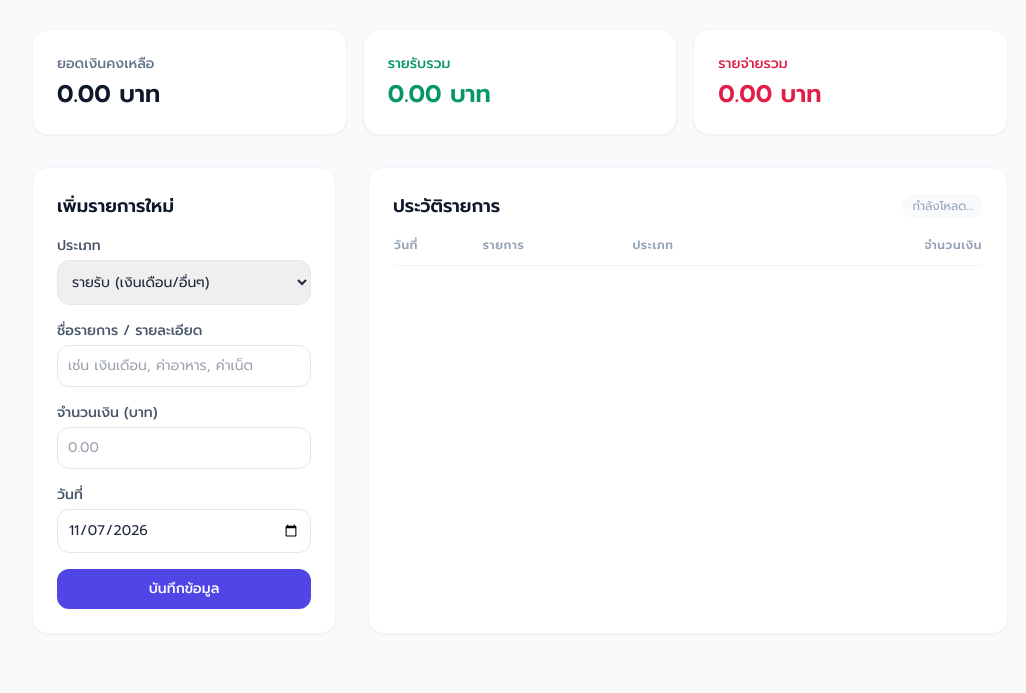
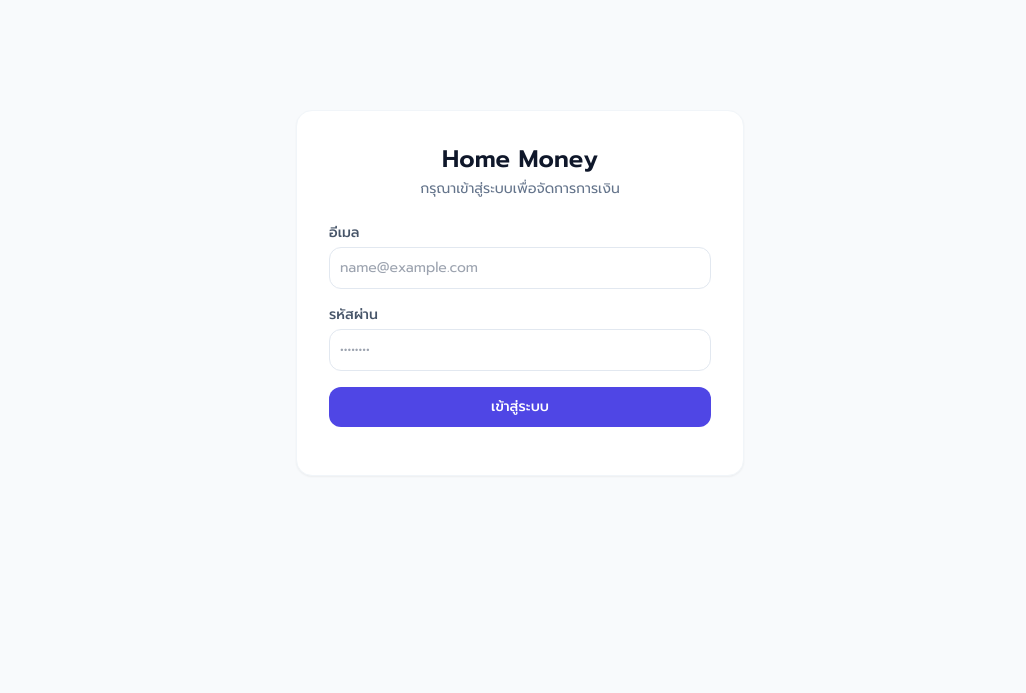
Before and after one commit to surachet-bunt/home-money-management, a plain HTML site: page index.html in a window 1280 px wide. Shown: the part 107-800 px from the top of the page, without its empty margins (120-1146 px from the left). Drawn offline with nearby package versions, Linux system fonts and the light colour scheme; no server answers.

Commit message:
Refactor login and main app structure in index.html

```diff
--- a/index.html
+++ b/index.html
@@ -13,15 +13,39 @@
         body { font-family: 'Prompt', sans-serif; }
     </style>
 </head>
-<body class="bg-slate-50 text-slate-800 min-h-screen p-4">
+<body class="bg-slate-50 text-slate-800 min-h-screen flex items-center justify-center p-4">
 
-    <div class="max-w-5xl mx-auto p-2 md:p-6">
+    <!-- ส่วนที่ 1: หน้าจอเข้าสู่ระบบ (Login Screen) -->
+    <div id="auth-container" class="w-full max-w-md bg-white p-8 rounded-2xl shadow-sm border border-slate-100 hidden">
+        <div class="text-center mb-6">
+            <h1 class="text-2xl font-bold text-slate-900">Home Money</h1>
+            <p class="text-slate-500 text-sm mt-1">กรุณาเข้าสู่ระบบเพื่อจัดการการเงิน</p>
+        </div>
+        <form onsubmit="handleLogin(event)" class="space-y-4">
+            <div>
+                <label class="block text-sm font-medium text-slate-600 mb-1">อีเมล</label>
+                <input type="email" id="login-email" required placeholder="name@example.com" class="w-full rounded-xl border border-slate-200 p-2.5 text-sm focus:outline-none focus:border-indigo-500">
+            </div>
+            <div>
+                <label class="block text-sm font-medium text-slate-600 mb-1">รหัสผ่าน</label>
+                <input type="password" id="login-password" required placeholder="••••••••" class="w-full rounded-xl border border-slate-200 p-2.5 text-sm focus:outline-none focus:border-indigo-500">
+            </div>
+            <button type="submit" id="login-btn" class="w-full bg-indigo-600 hover:bg-indigo-700 text-white font-medium py-2.5 rounded-xl transition text-sm">
+                เข้าสู่ระบบ
+            </button>
+            <p id="auth-error" class="text-rose-600 text-xs text-center mt-2"></p>
+        </form>
+    </div>
+
+    <!-- ส่วนที่ 2: หน้าจอหลักจัดการการเงิน (แสดงเมื่อ Login แล้ว) -->
+    <div id="app-container" class="w-full max-w-5xl mx-auto p-2 md:p-6 hidden">
         <!-- Header & Filter -->
         <header class="flex flex-col md:flex-row justify-between items-center mb-8 gap-4">
             <div>
                 <h1 class="text-3xl font-bold text-slate-900">Home Money Management</h1>
-                <p class="text-slate-500 mt-1">ระบบจัดการเงินในบ้าน (เชื่อมต่อ Supabase)</p>
+                <p class="text-slate-500 mt-1">ระบบจัดการเงินในบ้าน</p>
             </div>
+            <div class="flex items-center gap-4">
                 <!-- ตัวเลือกกรองข้อมูลรายเดือน / รายปี -->
                 <div class="flex items-center gap-2 bg-white p-2 rounded-2xl shadow-sm border border-slate-100">
                     <select id="filter-month" onchange="fetchTransactions()" class="bg-transparent text-sm font-medium text-slate-700 focus:outline-none px-2 py-1">
@@ -43,6 +67,10 @@
                         <option value="2026">2026</option>
                         <option value="2025">2025</option>
                     </select>
+                </div>
+                <button onclick="handleLogout()" class="bg-slate-100 hover:bg-rose-50 hover:text-rose-600 text-slate-600 px-4 py-2 rounded-xl text-sm font-medium transition">
+                    ออกจากระบบ
+                </button>
             </div>
         </header>
 
@@ -123,16 +151,65 @@
         const SUPABASE_URL = 'https://tuapmbxwkibobxwmadih.supabase.co';
         const SUPABASE_ANON_KEY = 'sb_publishable_UNPj_koVoRXl92tjbAUVMg_e35WSDQF';
 
-        // เปลี่ยนชื่อตัวแปรเป็น sbClient เพื่อป้องกันการประกาศซ้ำกับระบบภายใน
         const sbClient = window.supabase.createClient(SUPABASE_URL, SUPABASE_ANON_KEY);
 
-        // ตั้งค่าวันที่เริ่มต้นเป็นปัจจุบัน
+        // ตรวจสอบสถานะการล็อกอินเมื่อเปิดหน้าเว็บ
+        async function checkUser() {
+            const { data: { session } } = await sbClient.auth.getSession();
+            if (session) {
+                // ล็อกอินแล้ว แสดงหน้าแอป
+                document.getElementById('auth-container').classList.add('hidden');
+                document.getElementById('app-container').classList.remove('hidden');
+                document.body.classList.remove('flex', 'items-center', 'justify-center');
+
+                // ตั้งค่าเริ่มต้นวันที่
                 const now = new Date();
                 document.getElementById('date').valueAsDate = now;
                 document.getElementById('filter-month').value = String(now.getMonth() + 1).padStart(2, '0');
                 document.getElementById('filter-year').value = String(now.getFullYear());
 
-        // ฟังก์ชันดึงข้อมูลจาก Supabase มาแสดงผล
+                fetchTransactions();
+            } else {
+                // ยังไม่ล็อกอิน แสดงหน้าฟอร์ม Login
+                document.getElementById('auth-container').classList.remove('hidden');
+                document.getElementById('app-container').classList.add('hidden');
+                document.body.classList.add('flex', 'items-center', 'justify-center');
+            }
+        }
+
+        // ฟังก์ชันจัดการการเข้าสู่ระบบ
+        async function handleLogin(e) {
+            e.preventDefault();
+            const email = document.getElementById('login-email').value;
+            const password = document.getElementById('login-password').value;
+            const errorEl = document.getElementById('auth-error');
+            const loginBtn = document.getElementById('login-btn');
+
+            loginBtn.disabled = true;
+            loginBtn.innerText = 'กำลังตรวจสอบ...';
+            errorEl.innerText = '';
+
+            const { data, error } = await sbClient.auth.signInWithPassword({
+                email: email,
+                password: password,
+            });
+
+            if (error) {
+                errorEl.innerText = 'อีเมลหรือรหัสผ่านไม่ถูกต้อง';
+                loginBtn.disabled = false;
+                loginBtn.innerText = 'เข้าสู่ระบบ';
+            } else {
+                checkUser();
+            }
+        }
+
+        // ฟังก์ชันออกจากระบบ
+        async function handleLogout() {
+            await sbClient.auth.signOut();
+            checkUser();
+        }
+
+        // ฟังก์ชันดึงข้อมูล (เฉพาะของผู้ใช้นั้นๆ)
         async function fetchTransactions() {
             const selectedMonth = document.getElementById('filter-month').value;
             const selectedYear = document.getElementById('filter-year').value;
@@ -158,7 +235,7 @@
             renderTable(data);
         }
 
-        // ฟังก์ชันเรนเดอร์ข้อมูลลงตารางและคำนวณยอด
+        // เรนเดอร์ข้อมูลลงตาราง
         function renderTable(transactions) {
             const listEl = document.getElementById('transaction-list');
             listEl.innerHTML = '';
@@ -209,7 +286,7 @@
             document.getElementById('item-count').innerText = `พบ ${transactions.length} รายการ`;
         }
 
-        // ฟังก์ชันบันทึกข้อมูลลง Supabase
+        // บันทึกข้อมูล (Supabase จะผูก user_id ให้อัตโนมัติจาก Session)
         async function addTransaction(e) {
             e.preventDefault();
 
@@ -230,6 +307,7 @@
                 console.error('Error inserting data:', error);
                 alert('เกิดข้อผิดพลาดในการบันทึกข้อมูล: ' + error.message);
             } else {
+                document.getElementById('description', 'amount').value = '';
                 document.getElementById('description').value = '';
                 document.getElementById('amount').value = '';
                 fetchTransactions();
@@ -239,8 +317,8 @@
             submitBtn.innerText = 'บันทึกข้อมูล';
         }
 
-        // โหลดข้อมูลเมื่อเปิดเว็บครั้งแรก
-        fetchTransactions();
+        // เริ่มต้นตรวจสอบการเข้าสู่ระบบ
+        checkUser();
     </script>
 </body>
 </html>
```
Lines whose indentation alone changed are shown as unchanged.
